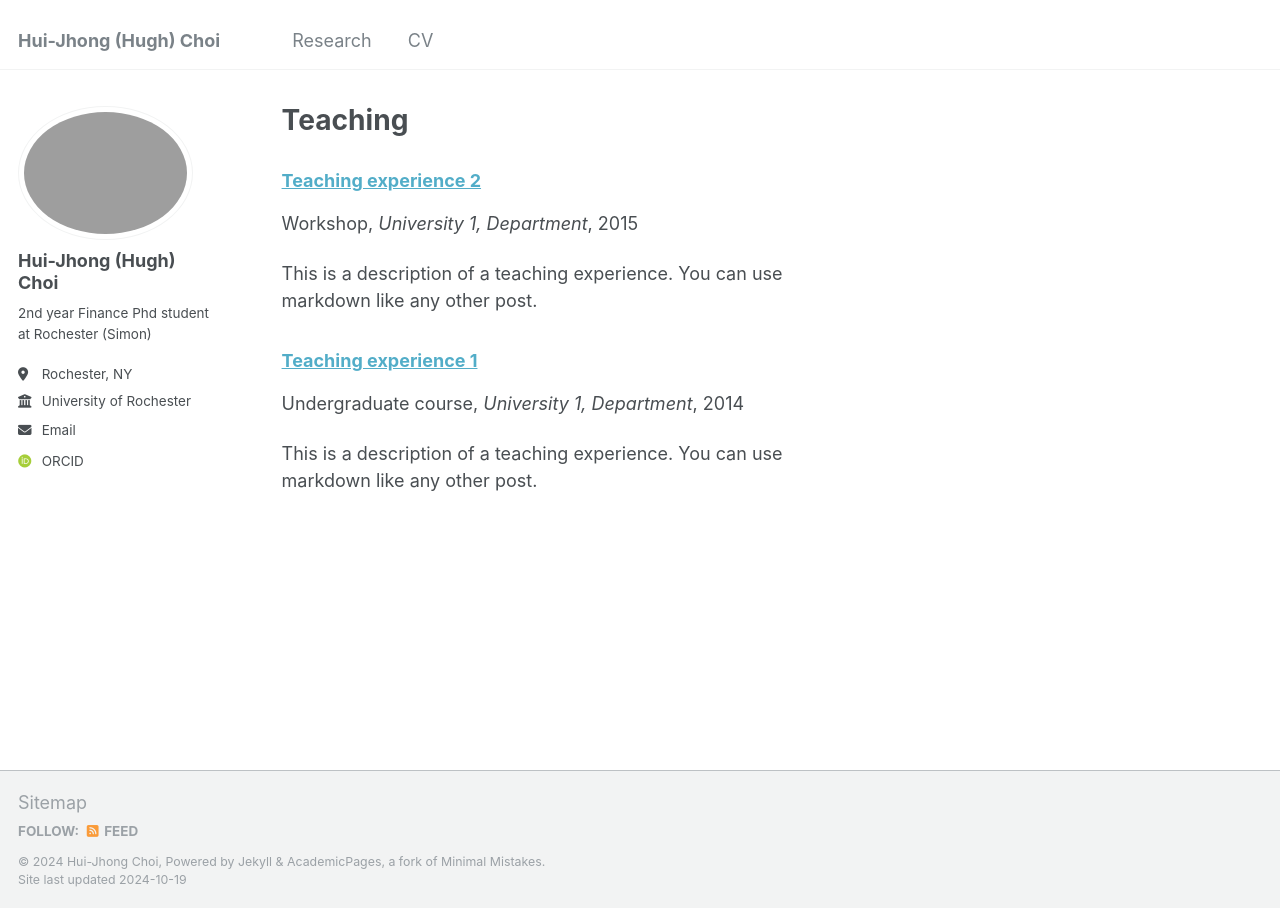
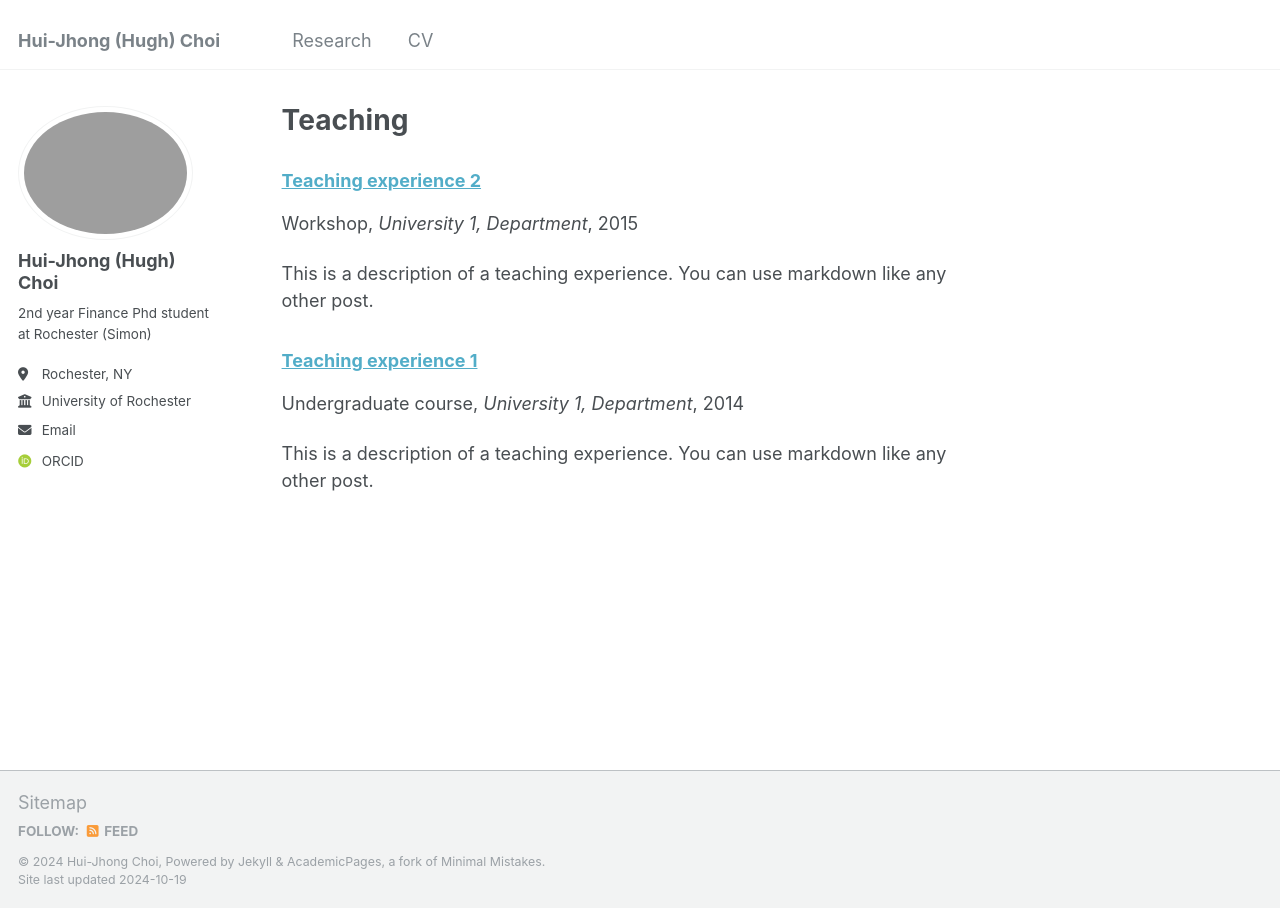
Before and after one commit to Hui-jhongChoi/Hui-jhongChoi.github.io, a Jekyll site: the page built from _pages/teaching.html, in a window 1280 px wide. Built offline with Jekyll 4.4.1, drawn with Linux system fonts in a browser that asks for light colours; some web fonts are replaced.

Commit message:
Update _archive.scss

```diff
--- a/_sass/_archive.scss
+++ b/_sass/_archive.scss
@@ -98,11 +98,11 @@
   }
 
   @include breakpoint($large) {
-    padding-right: $right-sidebar-width;
+    padding-right: $right-sidebar-width-narrow;
   }
 
   @include breakpoint($x-large) {
-    padding-right: $right-sidebar-width-wide;
+    padding-right: $right-sidebar-width;
   }
 
   .page__meta {
```
